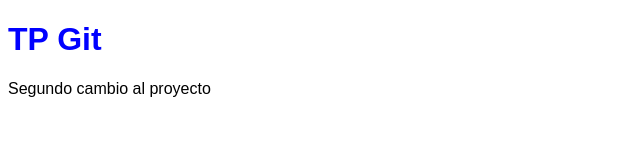
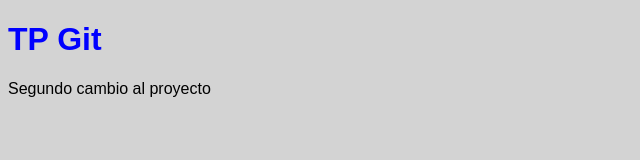
Before and after one commit to FelipeLemir04/TP_Git, a plain HTML site: page index.html in a window 1280 px wide. Shown: the whole page, without its empty margins (0-640 px from the left). Drawn offline with Linux system fonts and the light colour scheme.

Commit message:
Actualizacion de estilos y color de fondo

```diff
--- a/estilos.css
+++ b/estilos.css
@@ -5,3 +5,8 @@ body{
 h1{
     color: blue;
 }
+
+body{
+    font-family: Arial, sans-serif;
+    background-color: lightgray;
+}
```
